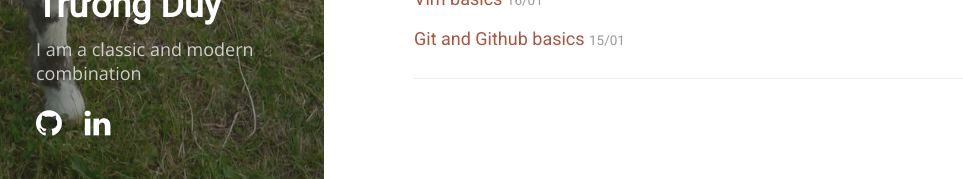
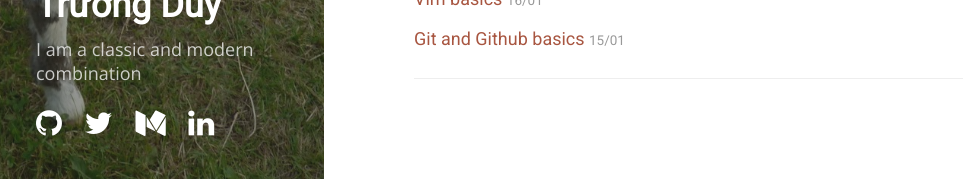
Before and after one commit to truongduyng/truongduyng.github.io, a Jekyll site: the page built from index.html, in a window 1280 px wide and 972 px high. Shown: the part 793-972 px from the top of the window, without its empty margins (0-963 px from the left). Built offline with Jekyll 4.4.1, drawn with Linux system fonts in a browser that asks for light colours; nearby versions of some CDN libraries.

Commit message:
upgrade gems

```diff
--- a/_includes/icon-github.html
+++ b/_includes/icon-github.html
@@ -1,2 +1,4 @@
 <a href="https://github.com/{{ include.username }}" target="_blank"><span style="font-size: 1.2em;" class="fa fa-github"></span></a>
+<a href="https://twitter.com/{{ include.username }}" target="_blank"><span style="font-size: 1.2em;" class="fa fa-twitter"></span></a>
+<a href="https://medium.com/{{ include.username }}" target="_blank"><span style="font-size: 1.2em;" class="fa fa-medium"></span></a>
 <a href="https://linkedin.com/in/{{ include.username }}" target="_blank"><span style="font-size: 1.2em;" class="fa fa-linkedin"></span></a>
```
Also changed, not shown: Gemfile.lock.
